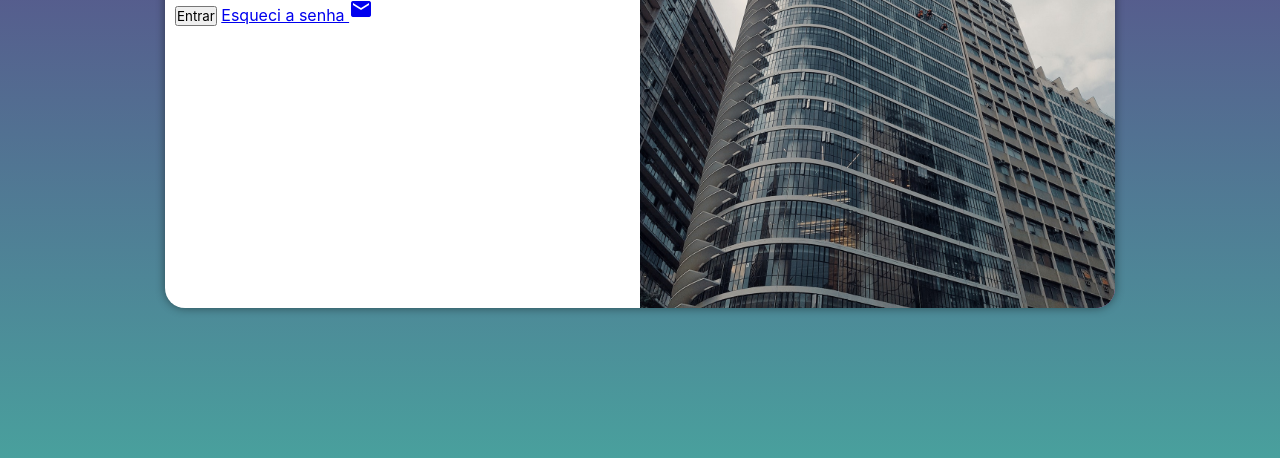
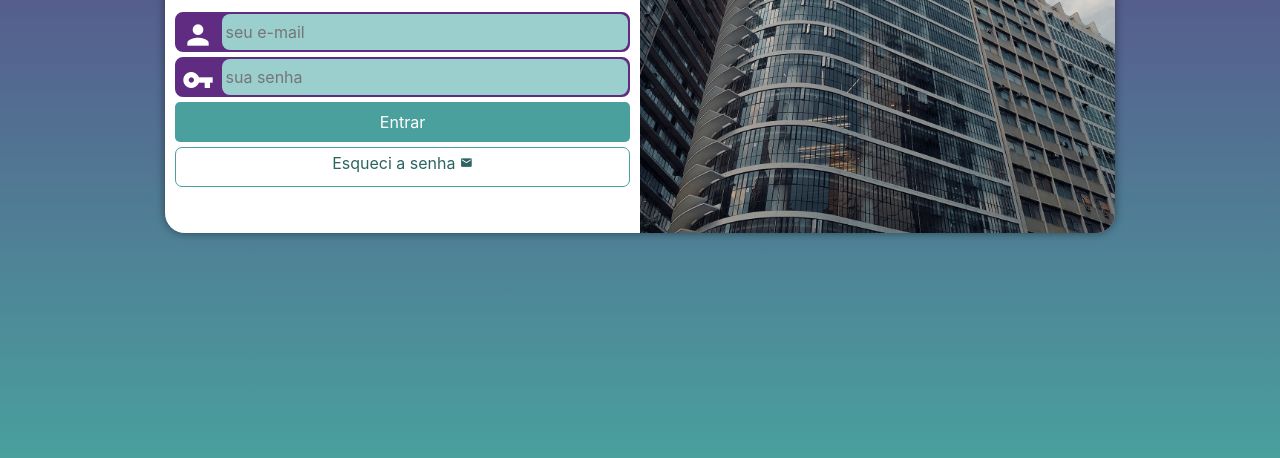
Before and after one commit to caroldoamor/projeto-login, a plain HTML site: page index.html in a window 1280 px wide. Shown: the part 342-800 px from the top of the page. Drawn offline with Linux system fonts and the light colour scheme.

Commit message:
concluído

```diff
--- a/estilos/media-query.css
+++ b/estilos/media-query.css
@@ -9,13 +9,14 @@ Desktop: 992 até 1200px
 Grande telas: acima de 1200px
 */
 
-@media screen and (min-width: 768px) and (max-width: 992px) {
+@media screen and (min-width: 768px) and (max-width: 992px) { /* Configuração Tablet */
     body {
         background-image: linear-gradient(to top, #49a09d, #5f2c82);
     }
 
     section#login {
         width: 80vw;
+        height: 280px;
     }
 
 
@@ -31,13 +32,14 @@ section#login > div#formulario {
 }
 }
 
-@media screen and (min-width: 992px) {
+@media screen and (min-width: 992px) { /* Configuração Telas Grandes */
     body {
         background-image: linear-gradient(to top, #49a09d, #5f2c82);
     }
 
     section#login {
         width: 950px;
+        height: 350px;
     }
 
     section#login > div#imagem {
@@ -56,6 +58,7 @@ section#login > div#formulario {
     }
 
     div#formulario > p {
-        font-size: 1.2em;
+        font-size: 1em;
+        margin: 20px 0px;
     }
 }
--- a/estilos/style.css
+++ b/estilos/style.css
@@ -29,7 +29,6 @@ section#login {
     position: absolute;
     top: 50%;
     left: 50%;
-    transform: translate(-50%, -50%);
     overflow: hidden;
 
     background-color: white;
@@ -38,6 +37,7 @@ section#login {
     border-radius: 20px;
     box-shadow: 0px 0px 10px rgb(0, 0, 0, 0.450);
 
+    transform: translate(-50%, -50%);
     transition: width .3s, heigth .3s;
     transition-timing-function: ease;
 }
@@ -63,3 +63,81 @@ div#formulario > h1 {
 div#formulario > p {
     font-size: 0.8em;
 }
+
+form > div.campo {
+    background-color: #5f2c82;
+    border: 2px solid #5f2c82;
+    display: block;
+    width: 100%;
+    height: 40px;
+    border-radius: 8px;
+    margin: 5px 0px;
+}
+
+div.campo > label {
+    display: none;
+}
+
+div.campo > i {
+    color: white;
+    /*background-color: black;*/
+    font-size: 2em;
+    width: 40px;
+    padding: 5px;
+}
+
+div.campo > input {
+    background-color: #9acfcd;
+    font-size: 1em;
+    width: calc(100% - 45px);
+    height: 100%;
+    border: 0px;
+    border-radius: 8px;
+    padding: 4px;
+    transform: translateY(-13px);
+}
+
+div.campo > input:focus-within {
+    background-color: white;
+    border: none
+}
+
+
+form > input[type=submit] {
+    display: block;
+    font-size: 1em;
+    width: 100%;
+    height: 40px;
+    background-color: #49a09d;
+    color: white;
+    border: none;
+    border-radius: 5px;
+    cursor: pointer;
+}
+
+form > input[type=submit]:hover {
+    background-color: #2d6462;
+}
+
+form > a.botao {
+    display: block;
+    text-align: center;
+    font-size: 1em;
+    width: 100%;
+    height: 40px;
+    padding-top: 5px;
+    margin-top: 5px;
+    background-color: white;
+    color: #2d6462;
+    border: 1px solid #49a09d;
+    border-radius: 7px;
+    text-decoration: none;
+}
+
+form > a.botao:hover {
+  background-color: #6cd3cf;
+}
+
+form > a.botao > i {
+    font-size: 0.8em;
+}
--- a/index.html
+++ b/index.html
@@ -31,7 +31,7 @@
               <label for="isenha">Senha</label>
               </div>
               <input type="submit" value="Entrar">
-              <a href="esqueci.html">
+              <a href="esqueci.html" class="botao">
                 Esqueci a senha <i class="material-icons">mail</i>
               </a>
               </form>
```
